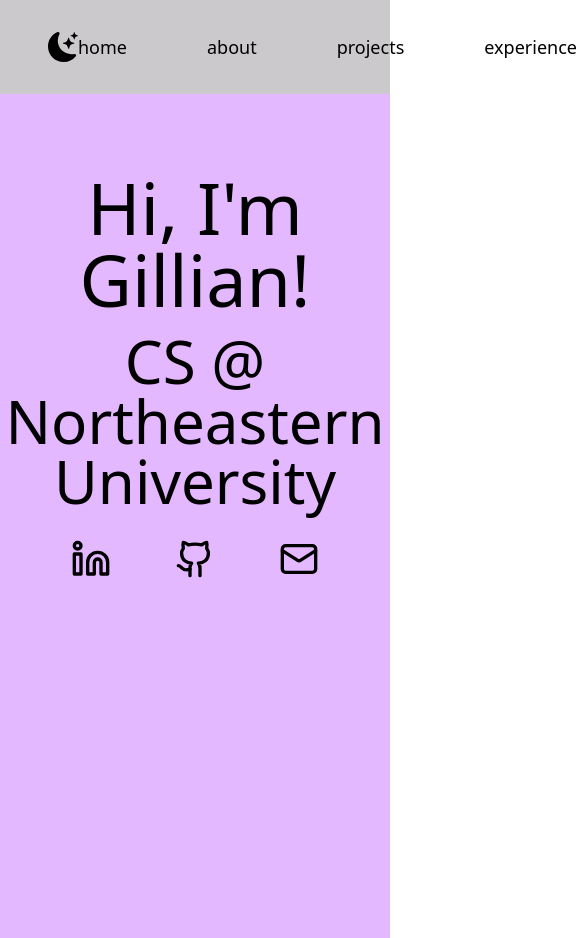
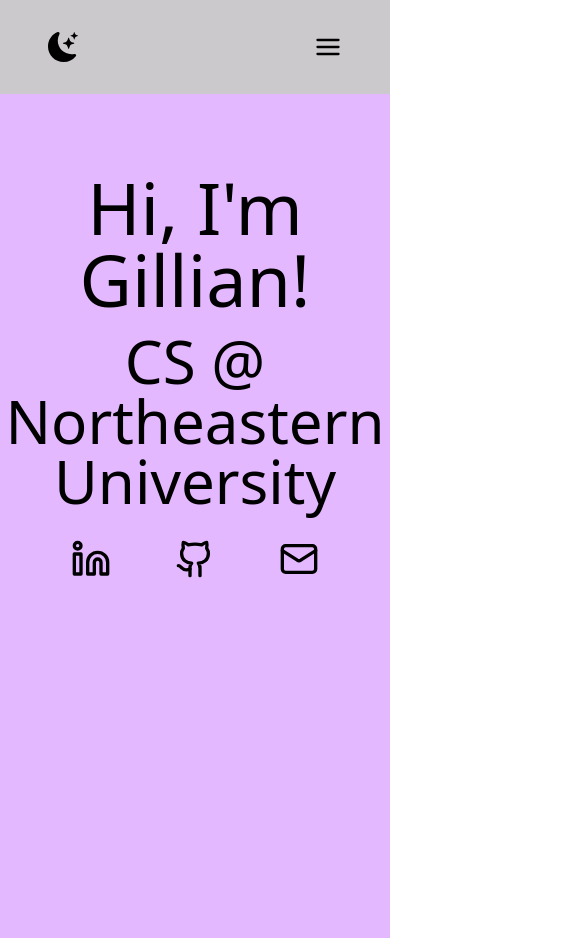
Before and after one commit to gpalmer27/gillian-website, a Next.js app: page / in a window 390 px wide. Shown: the whole page, 577 px wide, since content can reach past the window. Built offline with nearby package versions, Linux system fonts and the light colour scheme.

Commit message:
fixed mobile responsiveness

```diff
--- a/app/about/page.tsx
+++ b/app/about/page.tsx
@@ -1,19 +1,19 @@
 import Image from "next/image";
 export default function About() {
   return (
-    <div className="flex items-center">
-      <div className="w-1/2 pt-12 flex justify-center">
+    <div className="flex flex-col sm:flex-row items-center">
+      <div className="sm:w-1/2 w-full pt-12 flex justify-center">
         <Image
           src="/sandbox_headshot.JPG"
           alt="Website Photo"
           width={400}
           height={400}
-          className="rounded-lg"
+          className="rounded-lg w-60 h-full sm:w-60 sm:h-full md:w-80 md:h-full lg:w-96 lg:h-full"
         />
       </div>
-      <div className="w-1/2 flex flex-col justify-center items-start px-8">
-        <div className="text-4xl font-bold mb-4 ">About Me:</div>
-        <div className="mb-6 text-xl pr-12">
+      <div className="sm:w-1/2 w-full flex flex-col justify-center items-start px-8">
+        <div className="text-4xl font-bold mb-4 pt-4">About Me:</div>
+        <div className="mb-6 text-xl sm:pr-12">
           I&apos;m a second-year at Northeastern pursuing a bachelor&apos;s
           degree in Computer Science with a concentration in Software and a
           minor in Mathematics. In my spare time, I love spending time with
--- a/app/header.tsx
+++ b/app/header.tsx
@@ -1,6 +1,10 @@
+"use client";
+
 import { BsFillMoonStarsFill, BsFillSunFill } from "react-icons/bs";
 import Link from "next/link";
 import { usePathname } from "next/navigation";
+import { useState } from "react";
+import { FiMenu, FiX } from "react-icons/fi";
 
 export function Header({ darkMode, setDarkMode }) {
   const navLinks = [
@@ -10,8 +14,10 @@
     { name: "experience", href: "/experience" },
   ];
   const pathname = usePathname();
+  const [menuOpen, setMenuOpen] = useState(false);
+
   return (
-    <div className="bg-[#ccc9cd] dark:bg-[#6f6e70] dark:text-slate-300 flex items-center px-12 p-8">
+    <div className="sticky top-0 z-50 bg-[#ccc9cd] dark:bg-[#6f6e70] dark:text-slate-300 flex items-center px-12 p-8 relative">
       <div className="cursor-pointer ">
         {darkMode ? (
           <BsFillSunFill
@@ -25,7 +31,7 @@
           />
         )}
       </div>
-      <div className="flex-1 flex justify-center space-x-20 text-lg">
+      <div className="flex-1 hidden md:flex justify-center space-x-20 text-lg">
         {navLinks.map((item) => (
           <Link
             key={navLinks.indexOf(item)}
@@ -36,7 +42,27 @@
           </Link>
         ))}
       </div>
-      <div style={{ width: "2rem" }} />
+      <div className="md:hidden flex-1 flex justify-end">
+        <button onClick={() => setMenuOpen(!menuOpen)} aria-label="Toggle menu">
+          {menuOpen ? <FiX size={28} /> : <FiMenu size={28} />}
+        </button>
+      </div>
+      {menuOpen && (
+        <div className="absolute top-full right-0 w-[50%] bg-[#ccc9cd] dark:bg-[#ccc9cd] flex flex-col items-center md:hidden z-50 shadow-lg">
+          {navLinks.map((item) => (
+            <Link
+              key={item.href}
+              href={item.href}
+              className={`py-3 w-[50%] text-center border-b border-gray-300 hover:text-white ${pathname.startsWith(item.href.split("?")[0]) ? "text-white" : "text-black"}`}
+              onClick={() => setMenuOpen(false)}
+            >
+              {item.name}
+            </Link>
+          ))}
+        </div>
+      )}
+      {/* Spacer for centering */}
+      <div className="hidden md:block" style={{ width: "2rem" }} />
     </div>
   );
 }
```
